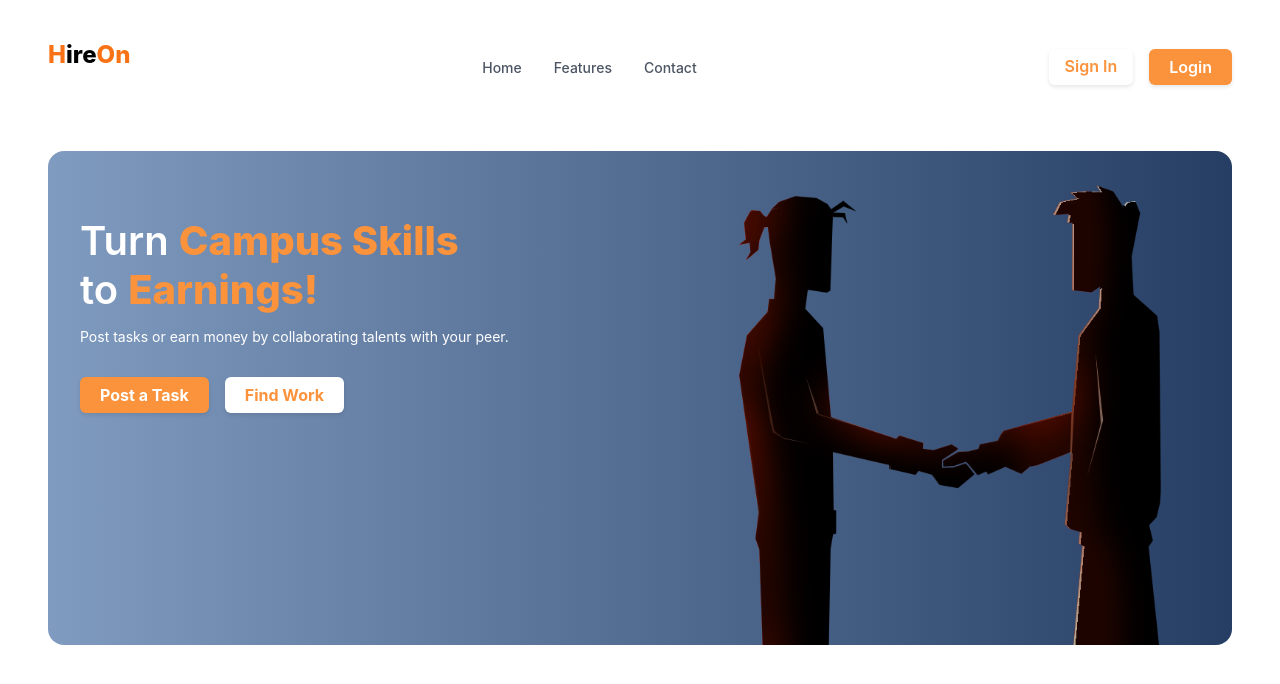
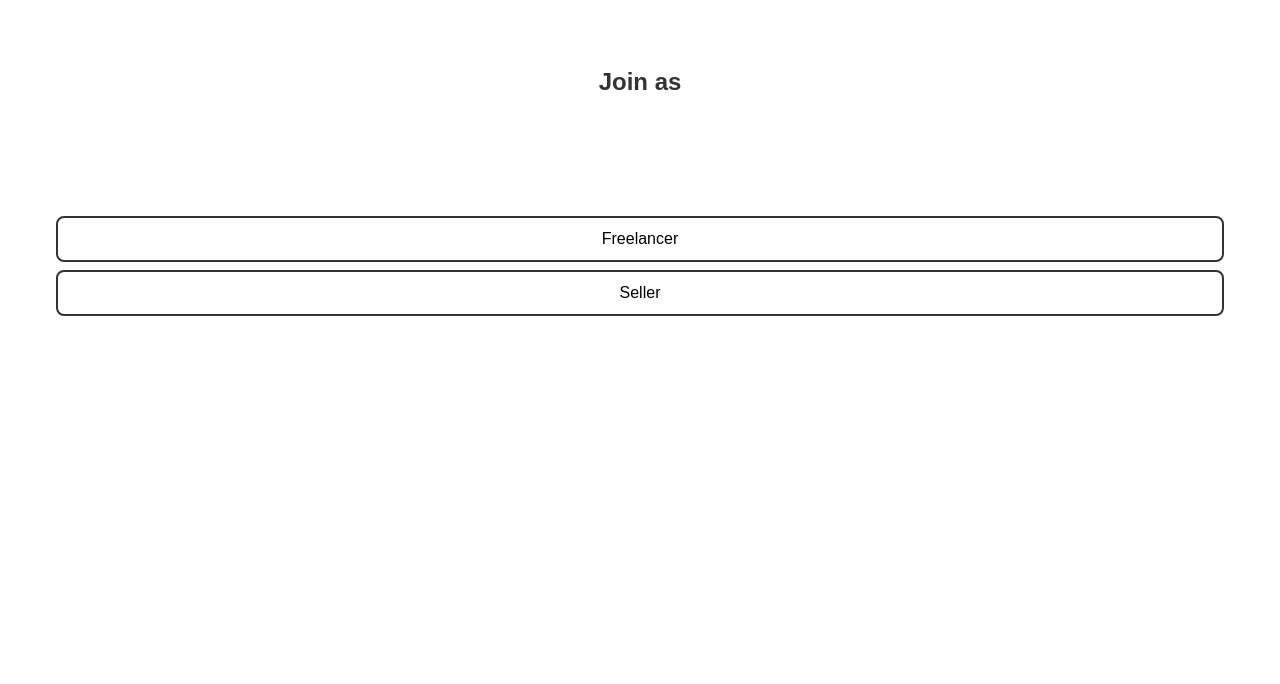
Before and after one commit to Midhun1618/HireOn, a React (Create React App) app in the folder frontend/: page / in a window 1280 px wide. Shown: the top 684 px of the page. Built offline with nearby package versions, Linux system fonts and the light colour scheme.

Commit message:
added Onboard base structure

```diff
--- a/frontend/package.json
+++ b/frontend/package.json
@@ -10,7 +10,7 @@
     "jwt-decode": "^4.0.0",
     "react": "^19.1.0",
     "react-dom": "^19.1.0",
-    "react-router-dom": "^7.6.2",
+    "react-router-dom": "^6.30.1",
     "react-scripts": "5.0.1",
     "web-vitals": "^2.1.4"
   },
--- a/frontend/src/App.js
+++ b/frontend/src/App.js
@@ -1,5 +1,5 @@
 
-import Home from './pages/Home'
+import Home from './pages/Onboard'
 
 import './App.css';
 import { Routes, Route } from 'react-router-dom';
@@ -15,7 +15,6 @@ function App() {
             <Route path="/dashboard" element={<Dashboard/>} />
                     <Route path="/signup" element={<Signup/>} />
               <Route path="/login" element={<Login/>} />
-
       </Routes>
 
   );
--- /dev/null
+++ b/frontend/src/pages/Onboard.css
@@ -0,0 +1,50 @@
+.onboard-container {
+  min-width: 800px;
+  margin: auto;
+  padding: 2rem;
+  font-family: sans-serif;
+  text-align: center;
+  scroll-behavior: smooth;
+}
+
+.section {
+  margin-top: 2rem;
+  padding-top: 5rem;
+  min-height: 35rem;
+  align-items: center;
+}
+
+.btn {
+  margin: 0.5rem;
+  padding: 0.75rem 1.25rem;
+  border: 2px solid #333;
+  background: white;
+  cursor: pointer;
+  transition: 0.3s;
+  border-radius: 8px;
+}
+
+.btn:hover {
+  background: #f0f0f0;
+}
+
+.btn.selected {
+  background-color: #4caf50;
+  color: white;
+  border-color: #4caf50;
+}
+
+#continue-btn {
+  margin-top: 2rem;
+  padding: 0.75rem 2rem;
+  font-weight: bold;
+  background-color: #333;
+  color: white;
+  border: none;
+  border-radius: 10px;
+  cursor: pointer;
+}
+
+#continue-btn:hover {
+  background-color: #555;
+}
--- /dev/null
+++ b/frontend/src/pages/Onboard.js
@@ -0,0 +1,129 @@
+import React, { useState, useRef } from 'react';
+import './Onboard.css';
+
+const categories = {
+  'Graphic Designer': {
+    'Canva Designer': ['Social Media Posts', 'Event Posters', 'Certificate Designs', 'College Event Creatives'],
+    'Photo Editor': ['Basic Retouching', 'Poster Design', 'Filter Adjustments', 'Background Removal']
+  },
+  'Video Editor': {
+    'Video Editor': ['College Vlogs', 'Reels/TikToks', 'Lecture Editing', 'Basic Effects'],
+    'Videographer': ['Event Coverage', 'Interview Recording', 'Short Film Shoots']
+  },
+  'Animator': {
+    'Animator': ['2D College Animations', 'Whiteboard Explainers', 'Instagram Animations', 'Logo Animation']
+  },
+  'Content Creator': {
+    'Content Creator': ['Instagram Content Strategy', 'YouTube Script Writing', 'Reel Concepts', 'Caption Writing'],
+    'Voice Over Artist': ['YouTube Voiceovers', 'Podcast Narration', 'Ad Script Reading', 'Audiobook Recording']
+  },
+  'Marketing': {
+    'Resume Builder': ['Basic Resume', 'Modern Template', 'LinkedIn Optimization', 'Cover Letter Writing'],
+    'Presentation Creator': ['PowerPoint Design', 'Google Slides Setup', 'Pitch Decks', 'Infographics']
+  },
+  'Academic Support': {
+    'Academic Writer': ['Research Papers', 'Assignments', 'Thesis Proofreading', 'Plagiarism Removal', 'Summarizing'],
+    'Academic Assistant': ['Research Assistance', 'Study Material Summarization', 'Topic Explanations (1:1)', 'Notes Digitization', 'Past Paper Solving']
+  }
+};
+
+const Onboard = () => {
+  const [userType, setUserType] = useState('');
+  const [category, setCategory] = useState('');
+  const [role, setRole] = useState('');
+  const [services, setServices] = useState([]);
+
+  const categoryRef = useRef(null);
+  const roleRef = useRef(null);
+  const serviceRef = useRef(null);
+
+  const scrollToSection = (ref) => {
+    if (ref.current) {
+      ref.current.scrollIntoView({ behavior: 'smooth' });
+    }
+  };
+
+  const handleServiceToggle = (service) => {
+    setServices((prev) =>
+      prev.includes(service) ? prev.filter((s) => s !== service) : [...prev, service]
+    );
+  };
+
+  const handleSubmit = () => {
+    console.log({ userType, category, role, services });
+    alert('Profile setup complete! Check console.');
+  };
+
+  return (
+    <div className="onboard-container">
+      <h2>Join as</h2>
+      <div className='section'>
+        <div href="#category-section" className="btn" onClick={(e) => {
+            e.preventDefault();
+          setUserType('freelancer');
+          scrollToSection(categoryRef);
+        }}>Freelancer</div>
+
+        <div className="btn" onClick={() => alert('Redirect to Dashboard')}>Seller</div>
+      </div>
+
+      {userType === 'freelancer' && (
+        <>
+          <div className="section" ref={categoryRef} id="category-section">
+            <h2>Select a Category</h2>
+            <div>
+              {Object.keys(categories).map((cat) => (
+                <div href="#role-section" key={cat} className="btn" onClick={(e) => {
+                  setCategory(cat);
+                  setRole('');
+                  e.preventDefault();
+                  setServices([]);
+                  scrollToSection(roleRef);
+                }}>{cat}</div>
+              ))}
+            </div>
+          </div>
+
+          {category && (
+            <div className="section" ref={roleRef} id="role-section">
+              <h3>Choose a Role</h3>
+              <div>
+                {Object.keys(categories[category]).map((r) => (
+                  <div href="#service-section" key={r} className="btn" onClick={(e) => {
+                    setRole(r);
+                    e.preventDefault();
+                    setServices([]);
+                    scrollToSection(serviceRef);
+                  }}>{r}</div>
+                ))}
+              </div>
+            </div>
+          )}
+
+          {role && (
+            <div className="section" ref={serviceRef} id="service-section">
+              <h3>Select Services</h3>
+              <div>
+                {categories[category][role].map((service) => (
+                  <div
+                    key={service}
+                    className={`btn ${services.includes(service) ? 'selected' : ''}`}
+                    onClick={() => handleServiceToggle(service)}
+                  >
+                    {service}
+                  </div>
+                ))}
+              </div>
+            </div>
+          )}
+
+          {services.length > 0 && (
+            <button id="continue-btn" onClick={handleSubmit}>Continue</button>
+          )}
+        </>
+      )}
+    </div>
+  );
+};
+
+export default Onboard;
```
Also changed, not shown: 1 other file (tests, documents, lock files or other folders).
